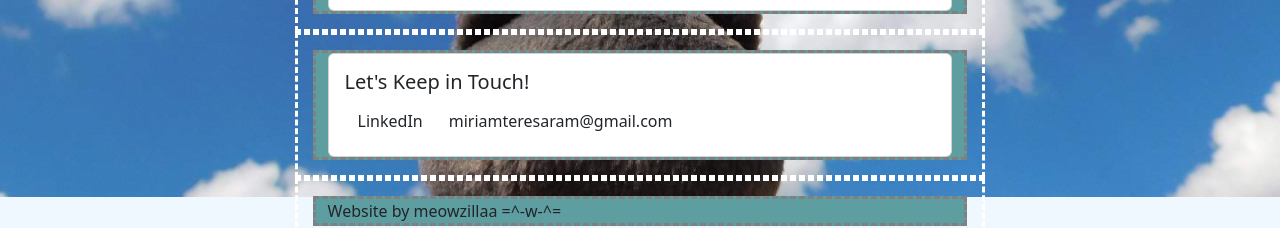
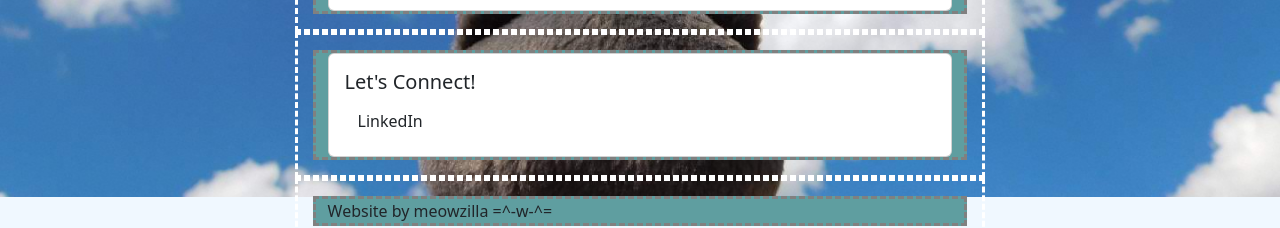
Before and after one commit to miriamrami/meow-port-app, a React (Create React App) app in the folder meow-port-app/: page / in a window 1280 px wide. Shown: the part 603-831 px from the top of the page. Built offline with nearby package versions, Linux system fonts and the light colour scheme.

Commit message:
added the target attribute to open up the link in a new window

```diff
--- a/meow-port-app/src/Home.js
+++ b/meow-port-app/src/Home.js
@@ -46,10 +46,9 @@ const Home = () => {
 					<Card>
 						<Card.Body>
 							<Card.Title>
-								Let's Keep in Touch!
+								Let's Connect!
 							</Card.Title>
-							<Button variant="Link" href="https://www.linkedin.com/in/miriamtramirez/">LinkedIn</Button>
-							<Button variant="Link">miriamteresaram@gmail.com</Button>
+							<Button variant="Link" href="https://www.linkedin.com/in/miriamtramirez/" target="_blank">LinkedIn</Button>
 						</Card.Body>
 					</Card>
 				</Col>
@@ -58,7 +57,7 @@ const Home = () => {
 		<Container fluid>
 			<Row className="row3">
 				<Col>
-					Website by meowzillaa =^-w-^=
+					Website by meowzilla =^-w-^=
 				</Col>
 			</Row>
 		</Container>
--- a/meow-port-app/src/Projects.js
+++ b/meow-port-app/src/Projects.js
@@ -92,7 +92,7 @@ const Projects = () => {
 										<Card.Body>
 											<CardHeader>Click the link below to check out my project!</CardHeader>
 											<CardText></CardText>
-											<Card.Link href="https://mtramirez4.wixsite.com/mysite-3">My Cat-licious Website</Card.Link>
+											<Card.Link href="https://mtramirez4.wixsite.com/mysite-3" target="_blank">My Cat-licious Website</Card.Link>
 										</Card.Body>
 									</Card>
 								</Col>
```
